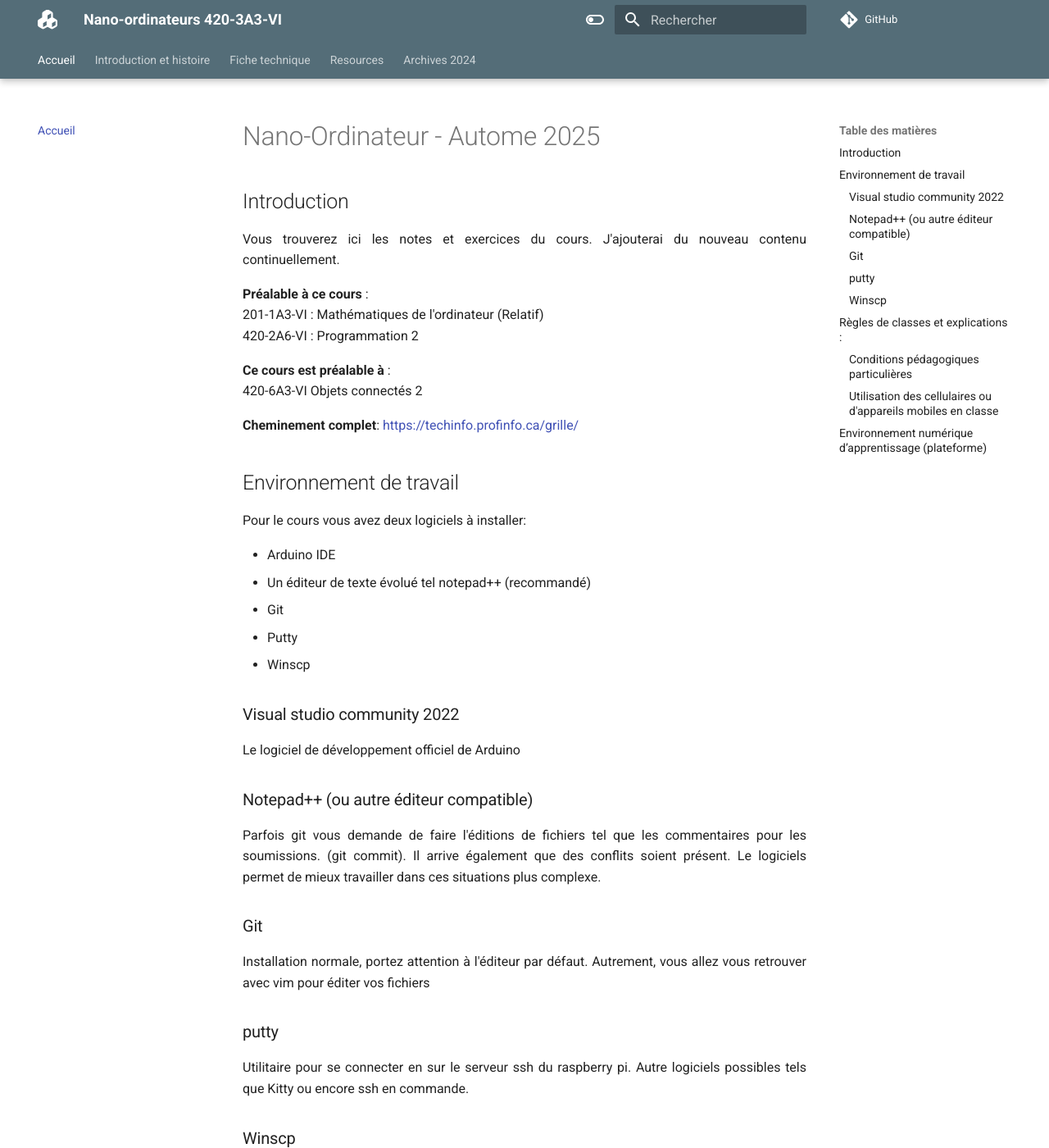
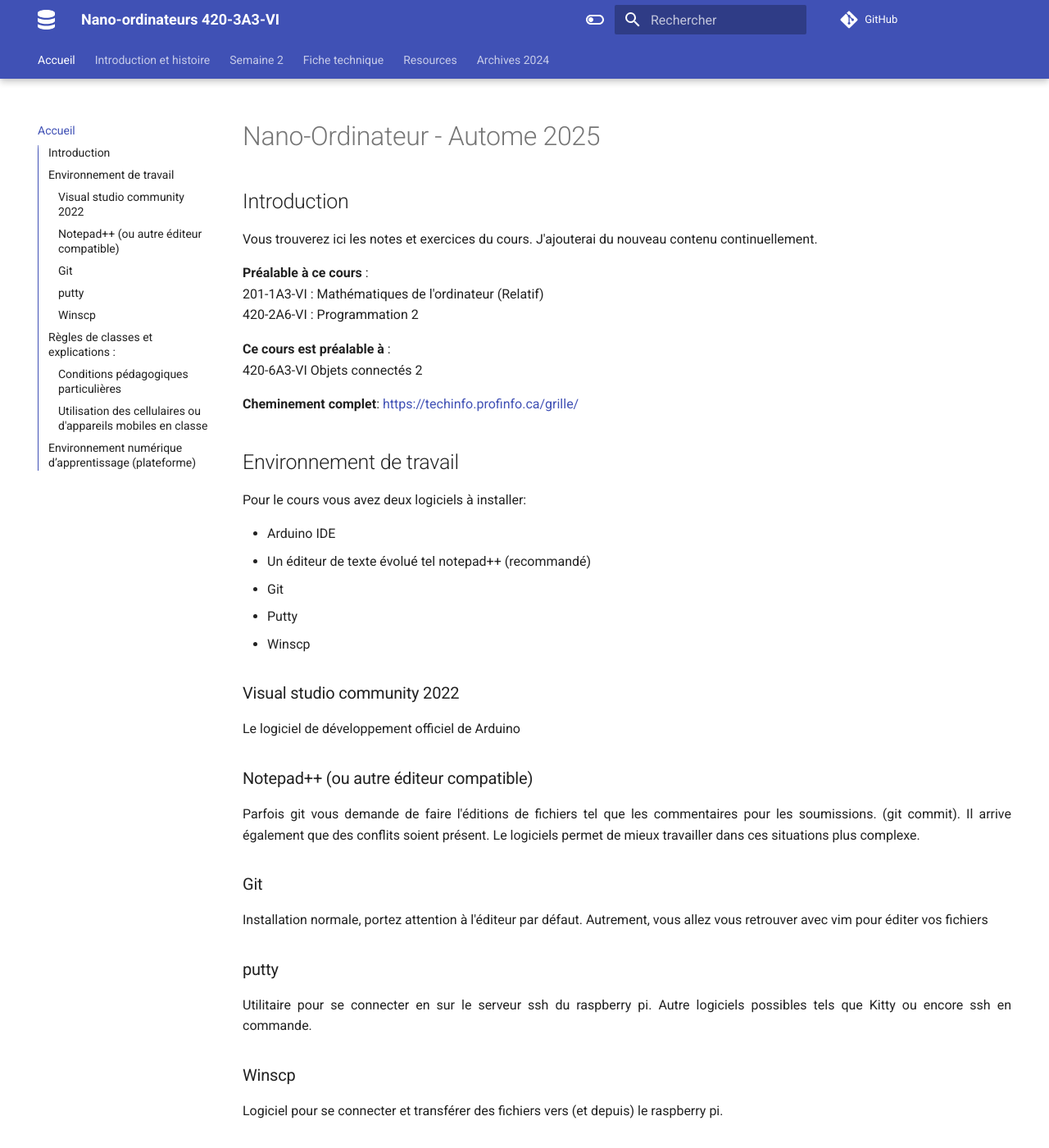
Before and after one commit to TousignantSimon-Nano/TousignantSimon-Nano.github.io, an MkDocs documentation site: the page built from docs/index.md, in a window 1280 px wide and 1400 px high. Shown: the whole window at 82% size. Built offline with MkDocs 1.6.1 and Material for MkDocs 9.7.7, drawn with Linux system fonts in a browser that asks for light colours; comment, search, counter and statistics services are not loaded.

Commit message:
semaine 2

```diff
--- a/mkdocs.yml
+++ b/mkdocs.yml
@@ -5,6 +5,11 @@ repo_url: https://github.com/TousignantSimon-Nano/TousignantSimon-Nano.github.io
 nav:
   - Accueil: index.md
   - Introduction et histoire : notes_de_cours/semaine_1.md
+  - Semaine 2 :
+      - Les dépots : notes_de_cours/semaine_2_depot.md
+      - Monter et démonter un disque : notes_de_cours/semaine_2_mount_umount.md
+      - Configuration du réseau avec networkmanager : notes_de_cours/semaine_2_reseau_raspberryos.md
+
   - Fiche technique: raspberry_pi.md
   - Resources :
       - Feuille de triche bash : feuille-triche-bash.md
@@ -60,26 +65,42 @@ nav:
 
 theme:
   name: material
+  icon:
+    logo: fontawesome/solid/database
+    admonition:
+      note: fontawesome/solid/note-sticky
+      abstract: fontawesome/solid/book
+      info: fontawesome/solid/circle-info
+      tip: fontawesome/solid/bullhorn
+      success: fontawesome/solid/check
+      question: fontawesome/solid/circle-question
+      warning: fontawesome/solid/triangle-exclamation
+      failure: fontawesome/solid/bomb
+      danger: fontawesome/solid/skull
+      bug: fontawesome/solid/robot
+      example: fontawesome/solid/flask
+      quote: fontawesome/solid/quote-left
+  features:
+    - navigation.tabs
+    - navigation.tabs.sticky
+    - navigation.tracking
+    - content.code.copy
+    - toc.integrate
   language: fr
   palette:
     - scheme: default
-      primary: blue grey
       toggle:
         icon: material/toggle-switch-off-outline
-        name: Switch to dark mode
-    - scheme: slate
-      primary: blue
+        name: Passer en mode sombre
+      primary: indigo
+      accent: teal
+    - scheme: blue
       toggle:
         icon: material/toggle-switch
-        name: Switch to dark mode
-  features:
-    - navigation.tabs
-    - navigation.tabs.sticky
-    - navigation.top
-    - navigation.tracking
-    - content.code.copy
-  icon:
-    logo: fontawesome/solid/cubes
+        name: Passer en mode clair
+      primary: indigo
+      accent: light blue
+
 
 markdown_extensions:
   - attr_list
```
